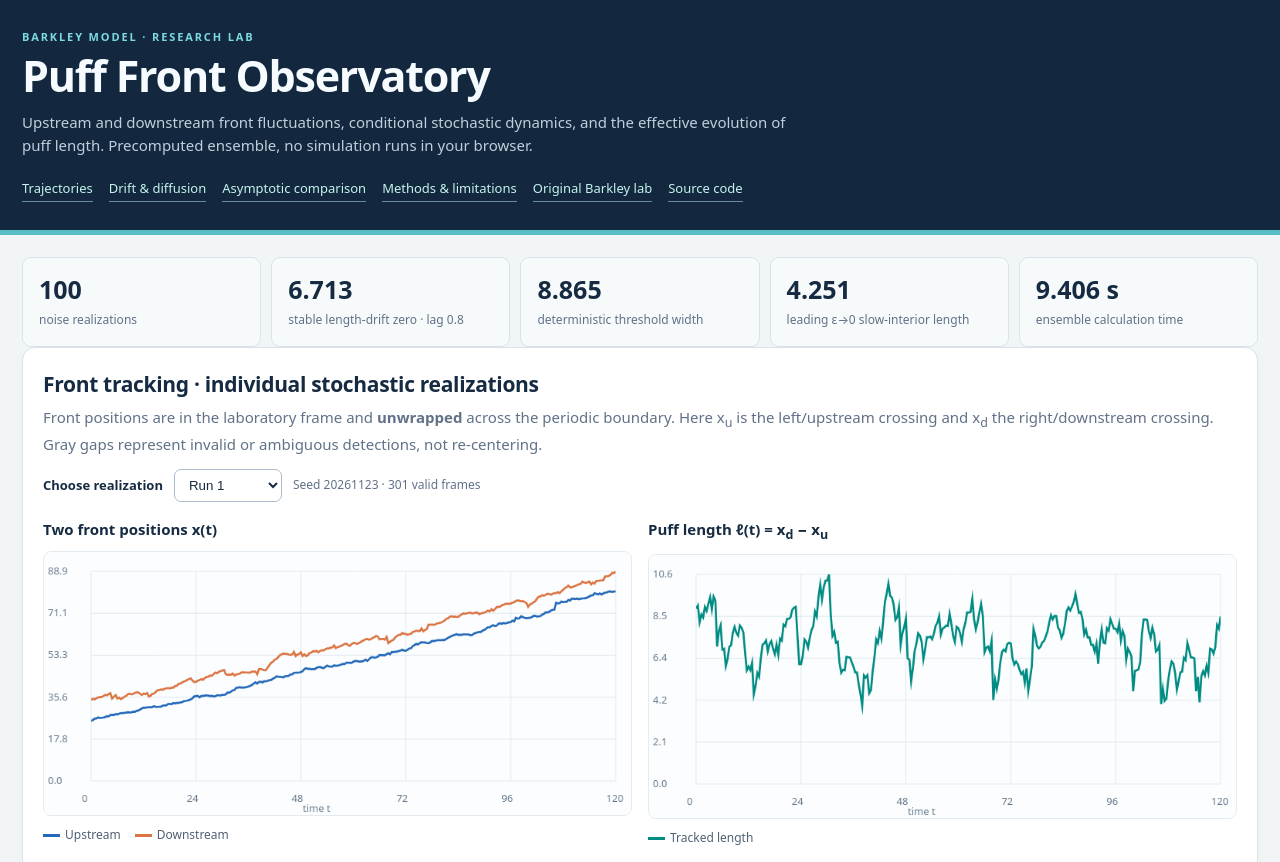
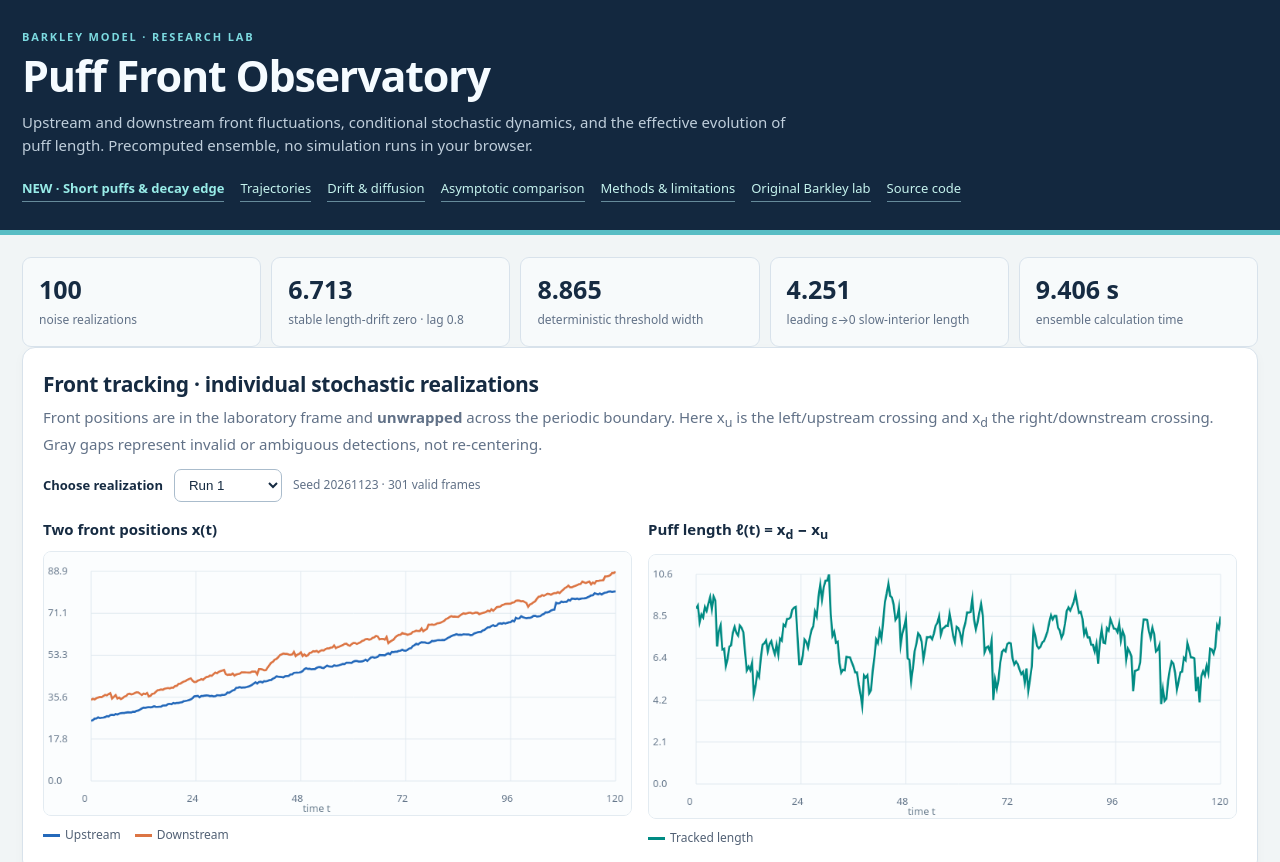
Before and after one commit to tsufli/pipe-flow-lab, a plain HTML site: page web/barkley/front-tracking/index.html in a window 1280 px wide. Shown: the top 862 px of the page. Drawn offline with Linux system fonts and the light colour scheme.

Commit message:
docs: link original Barkley front lab to short-length and decay-edge extension

```diff
--- a/web/barkley/front-tracking/index.html
+++ b/web/barkley/front-tracking/index.html
@@ -40,7 +40,7 @@ footer{max-width:1310px;margin:12px auto 35px;padding:0 22px;color:#627288;font-
 <div class="eyebrow">BARKLEY MODEL · RESEARCH LAB</div>
 <h1>Puff Front Observatory</h1>
 <p>Upstream and downstream front fluctuations, conditional stochastic dynamics, and the effective evolution of puff length. Precomputed ensemble, no simulation runs in your browser.</p>
-<nav><a href="#trajectories">Trajectories</a><a href="#inference">Drift &amp; diffusion</a><a href="#reference">Asymptotic comparison</a><a href="#methods">Methods &amp; limitations</a><a href="../">Original Barkley lab</a><a href="https://github.com/tsufli/pipe-flow-lab/blob/main/scripts/barkley_front_tracking.py">Source code</a></nav>
+<nav><a href="./short-length/" style="color:#98ece8;font-weight:700">NEW · Short puffs &amp; decay edge</a><a href="#trajectories">Trajectories</a><a href="#inference">Drift &amp; diffusion</a><a href="#reference">Asymptotic comparison</a><a href="#methods">Methods &amp; limitations</a><a href="../">Original Barkley lab</a><a href="https://github.com/tsufli/pipe-flow-lab/blob/main/scripts/barkley_front_tracking.py">Source code</a></nav>
 </header>
 <main>
 <div id="loading" class="card">Loading the precomputed r = 0.6 ensemble. If the first GitHub Actions run is still executing, this dashboard will populate when the data is published.</div>
```
Also changed, not shown: 1 other file.
